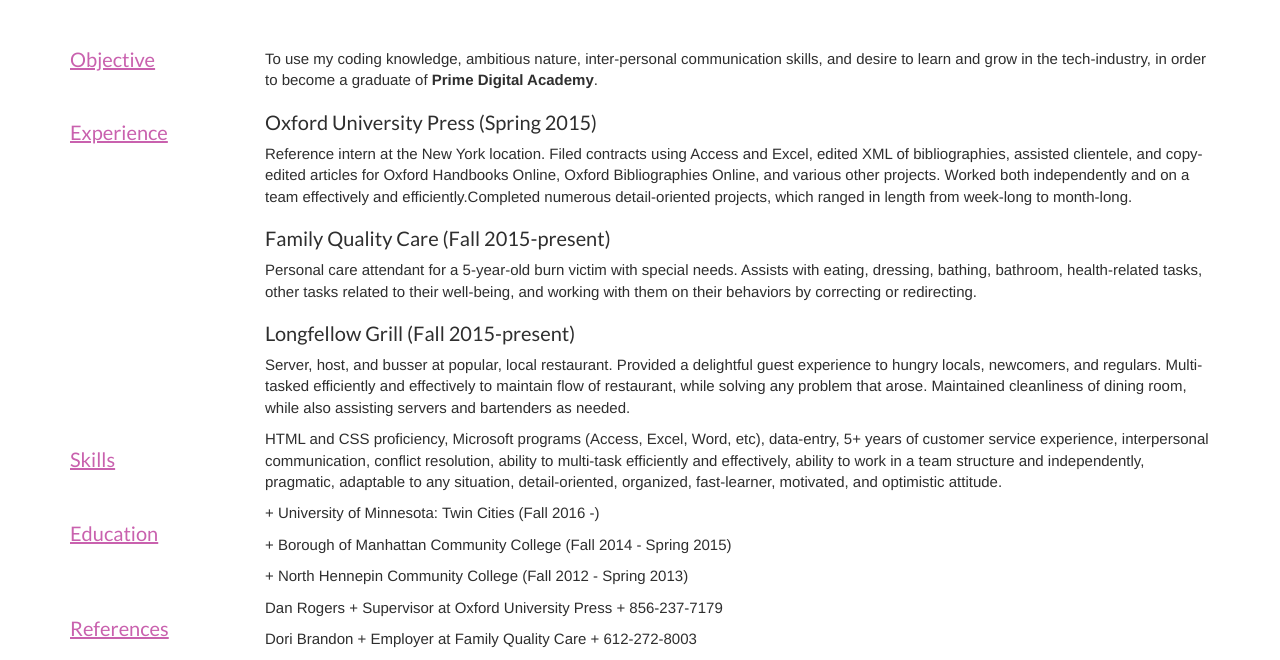
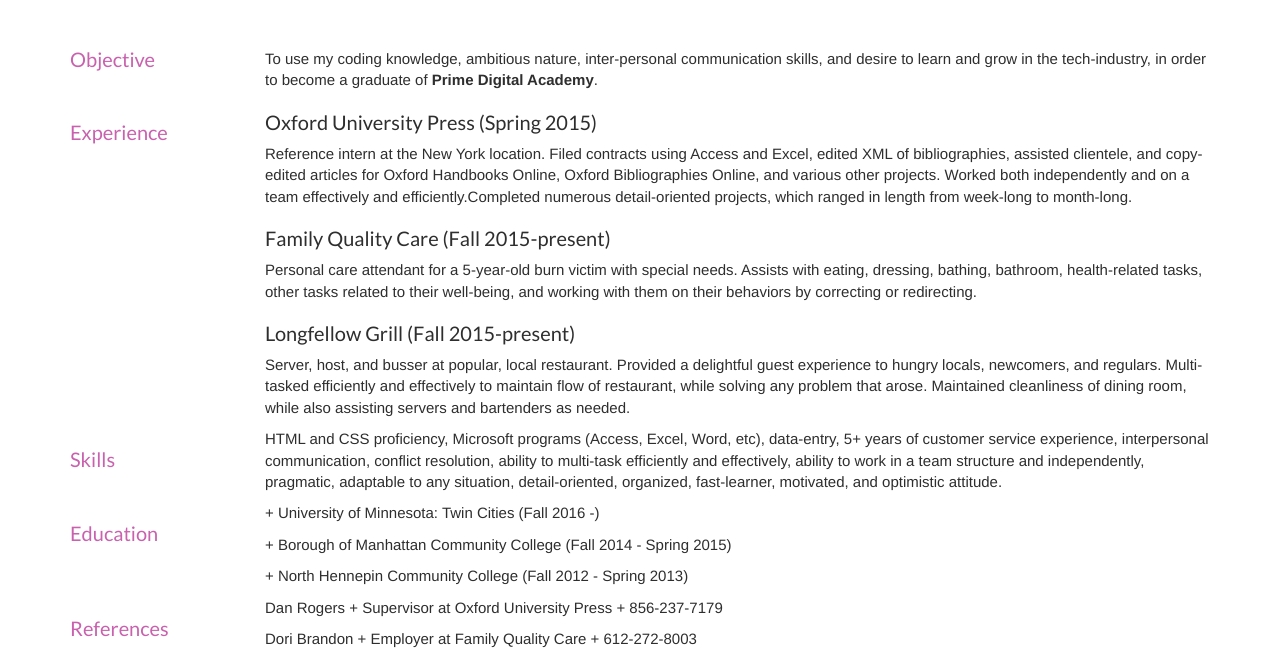
Before and after one commit to gemathre/gracemathre.github.io, a plain HTML site: page index.html in a window 1280 px wide. Shown: the part 502-1162 px from the top of the page. Drawn offline with nearby package versions, Linux system fonts and the light colour scheme.

Commit message:
Update index.html

```diff
--- a/index.html
+++ b/index.html
@@ -36,7 +36,7 @@
   <section class="container">
    <div class="row">
     <figure class="col-sm-2">
-      <h3><u>Objective</u></h3>
+      <h3>Objective</h3>
     </figure>
     <figure class="col-sm-10">
       <h3></h3>
@@ -48,7 +48,7 @@
 
     <div class="row">
      <figure class="col-sm-2">
-       <h3><u>Experience</u></h3>
+       <h3>Experience</h3>
     </figure>
      <figure class="col-sm-10">
       <h4>Oxford University Press (Spring 2015)</h4>
@@ -86,7 +86,7 @@
 
      <div class="row">
       <figure class="col-sm-2">
-        <h3><u>Skills</u></h3>
+        <h3>Skills</h3>
       </figure>
       <figure class="col-sm-10">
        <p>HTML and CSS proficiency, Microsoft programs (Access, Excel, Word, etc), data-entry, 5+ years of customer service experience,
@@ -98,7 +98,7 @@
 
     <div class="row">
      <figure class="col-sm-2">
-       <h3><u>Education</u></h3>
+       <h3>Education</h3>
      </figure>
      <figure class="col-sm-10">
        <p>+ University of Minnesota: Twin Cities (Fall 2016 -)</p>
@@ -111,7 +111,7 @@
 
     <div class="row">
      <figure class="col-sm-2">
-       <h3><u>References</u></h3>
+       <h3>References</h3>
     </figure>
     <figure class="col-sm-10">
       <p>
```
